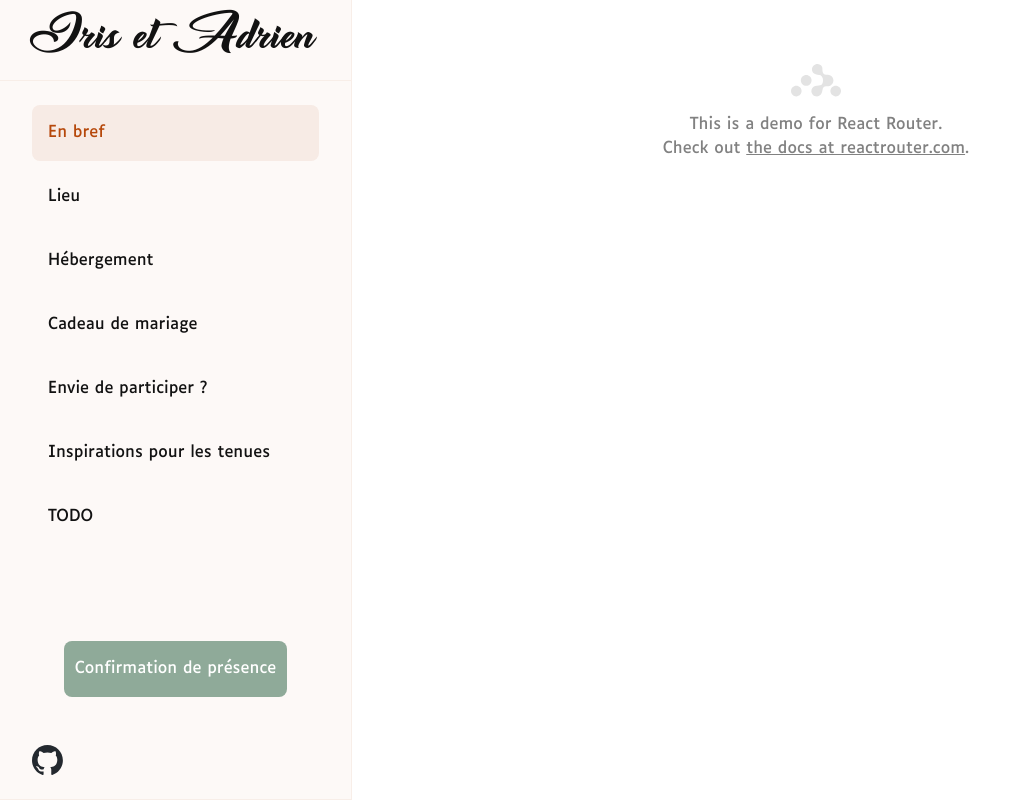
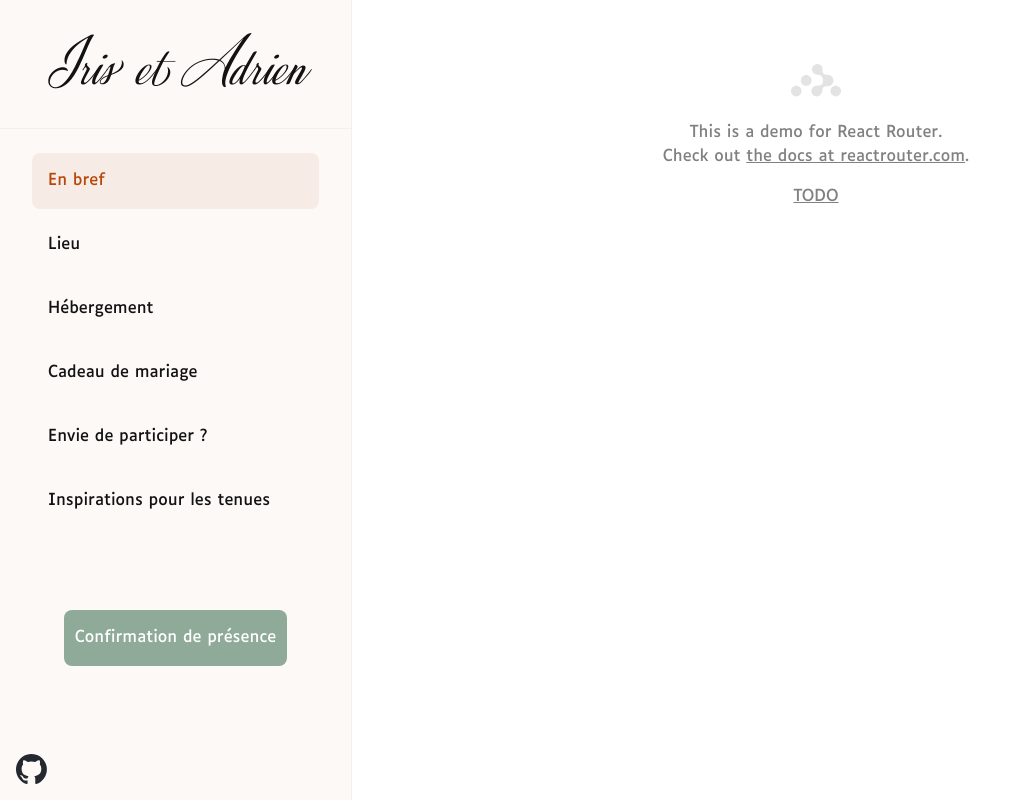
Before and after one commit to LSarribouette/mariage-iris-adrien, a React (Vite) app in the folder app/: page / in a window 1280 px wide. Shown: the whole page, without its empty margins (0-1032 px from the left). Built offline with nearby package versions, Linux system fonts and the light colour scheme.

Commit message:
add responsiveness in mobile-first design
- sidebar component and css
- toggle menu feature

```diff
--- a/app/src/index.css
+++ b/app/src/index.css
@@ -9,8 +9,8 @@
 }
 
 @font-face {
-  font-family: "Emotional-Rescue-Regular";
-  src: url(./fonts/EmotionalRescuePersonalUseRegular-PKY87.ttf);
+  font-family: "Wedding-Day";
+  src: url(./fonts/WeddingdayPersonalUseRegular-1Gvo0.ttf);
 }
 
 html {
@@ -47,115 +47,15 @@ body {
 
 #root {
   display: flex;
+  flex-direction: column;
   height: 100%;
   width: 100%;
 }
 
-#sidebar {
-  width: 22rem;
-  /* background-color: #f6e8e1; */
-  background-color: #fdf9f7;
-  border-right: solid 1px #f8eee8;
-  display: flex;
-  flex-direction: column;
-}
-
-#sidebar>* {
-  padding-left: 2rem;
-  padding-right: 2rem;
-}
-
-/* #sidebar h2 {
-  display: flex;
-  align-items: center;
-  margin: 0;
-  padding: 1rem 2rem;
-} */
-
-#sidebar>div {
-  display: flex;
-  align-items: center;
-  gap: 0.5rem;
-  padding-top: 1rem;
-  padding-bottom: 1rem;
-  border-bottom: 1px solid #f8eee8;
-}
-
-#sidebar #title {
-  font-size: xx-large;
-  font-family: Emotional-Rescue-Regular;
-}
-
-#sidebar nav {
-  flex: 1;
-  overflow: auto;
-  padding-top: 1rem;
-  display: flex;
-  flex-direction: column;
-  justify-content: space-between;
-}
-
-#sidebar nav a span {
-  float: right;
-  color: #eeb004;
-}
-
-#sidebar nav a.active span {
-  color: inherit;
-}
-
-i {
-  color: #818181;
-}
-
-#sidebar nav .active i {
-  color: inherit;
-}
-
-#sidebar ul {
-  padding: 0;
-  margin: 0;
-  list-style: none;
-}
-
-#sidebar li {
-  margin: 0.5rem 0;
-}
-
-#sidebar nav a,
-#sidebar #confirmation {
-  display: flex;
-  align-items: center;
-  justify-content: space-between;
-  overflow: hidden;
-
-  white-space: pre;
-  padding: 1rem;
-  border-radius: 8px;
-  color: inherit;
-  text-decoration: none;
-  gap: 1rem;
-}
-
-#sidebar nav a:hover {
-  background: #f8eee8;
-}
-
-#sidebar nav a.active {
-  background: #f7ebe5;
-  color: #b6480b;
-}
-
-#sidebar nav a.pending {
-  color: #b6480b;
-}
-
-#sidebar #confirmation {
-  background: #8faa99;
-  color: #ffffff;
-  justify-content: center;
-  padding: 1rem;
-  margin: 2rem;
+@media only screen and (min-width: 996px) {
+  #root {
+    flex-direction: row;
+  }
 }
 
 #detail {
--- a/app/src/routes/home.jsx
+++ b/app/src/routes/home.jsx
@@ -1,6 +1,9 @@
+import { NavLink } from "react-router-dom";
+
 export default function Home() {
-    return (
-      <p id="zero-state">
+  return (
+    <div id="zero-state">
+      <p>
         This is a demo for React Router.
         <br />
         Check out{" "}
@@ -9,5 +12,7 @@ export default function Home() {
         </a>
         .
       </p>
-    );
-  }
+      <NavLink to={`/todo`}>TODO</NavLink>
+    </div>
+  );
+}
--- a/app/src/routes/routes.jsx
+++ b/app/src/routes/routes.jsx
@@ -1,43 +1,12 @@
-import { NavLink, Outlet, useNavigation } from "react-router-dom";
+import { Outlet, useNavigation } from "react-router-dom";
+import Sidebar from "../sidebar/sidebar";
 
 export default function Root() {
-    const linkState = ({ isActive, isPending }) => isActive ? "active" : isPending ? "pending" : "";
     const navigation = useNavigation();
 
     return (
         <>
-            <div id="sidebar">
-                <div id="title">Iris et Adrien</div>
-                <nav>
-                    <div>
-                        <ul>
-                            <li>
-                                <NavLink to={`/`} className={linkState}>En bref</NavLink>
-                            </li>
-                            <li>
-                                <NavLink to={`/lieu`} className={linkState}>Lieu</NavLink>
-                            </li>
-                            <li>
-                                <NavLink to={`/hebergement`} className={linkState}>Hébergement</NavLink>
-                            </li>
-                            <li>
-                                <NavLink to={`/cadeau-mariage`} className={linkState}>Cadeau de mariage</NavLink>
-                            </li>
-                            <li>
-                                <NavLink to={`/participation`} className={linkState}>Envie de participer ?</NavLink>
-                            </li>
-                            <li>
-                                <NavLink to={`/inspirations-tenues`} className={linkState}>Inspirations pour les tenues</NavLink>
-                            </li>
-                            <li>
-                                <NavLink to={`/todo`} className={linkState}>TODO</NavLink>
-                            </li>
-                        </ul>
-                    </div>
-                    <NavLink to={`/confirmation-presence`} className={linkState} id="confirmation">Confirmation de présence</NavLink>
-                </nav>
-                <div id="logos"><a href="https://github.com/LSarribouette/mariage-iris-adrien"><img src="github-mark.svg" alt="Logo Github" height="30" /></a></div>
-            </div >
+            <Sidebar />
             <div id="detail" className={navigation.state === "loading" ? "loading" : ""}><Outlet /></div>
         </>
     );
--- a/app/src/routes/todo.jsx
+++ b/app/src/routes/todo.jsx
@@ -5,9 +5,13 @@ export default function Todo() {
             <ul>
                 <li>Choisir une police pour le titre : <a href="https://www.fontspace.com/category/wedding">exemples</a></li>
                 <li>Choisir une police pour le texte</li>
-                <li></li>
+                <li>Choisir un favicon</li>
             </ul>
             <h1>Questions</h1>
+            <ul>
+                <li>Sur mobile, quand on clique sur une page, est-ce qu'on ferme le menu ?</li>
+                <li>Sur mobile, est-ce qu'on veut que la bannière reste toujours visible ?</li>
+            </ul>
         </div>
     )
 }
--- /dev/null
+++ b/app/src/sidebar/sidebar.css
@@ -0,0 +1,136 @@
+#sidebar {
+    background-color: #fdf9f7;
+    border-right: solid 1px #f8eee8;
+}
+
+#sidebar #top-banner {
+    display: flex;
+    align-items: baseline !important;
+    font-size: 4rem;
+}
+
+@media only screen and (max-width: 400px) {
+    #sidebar #top-banner {
+        font-size: 3rem;
+    }
+}
+
+#sidebar #title {
+    font-family: Wedding-Day;
+    flex-grow: 2;
+    text-align: center;
+}
+
+#sidebar #burger-plus {
+    cursor: pointer;
+    margin: 0 1rem 0 2rem;
+    transform: rotate3d(0, 0, 1, 45deg);
+}
+
+#sidebar #burger-cross {
+    cursor: pointer;
+    font-size: 4rem;
+    margin: 0 1rem 0 2rem;
+}
+
+#sidebar>div {
+    display: flex;
+    align-items: center;
+    gap: 0.5rem;
+    padding-top: 1rem;
+    padding-bottom: 1rem;
+    border-bottom: 1px solid #f8eee8;
+}
+
+#sidebar .closed {
+    display: none;
+}
+
+#sidebar .open {
+    flex: 1;
+    overflow: auto;
+    padding-top: 1rem;
+    display: flex;
+    flex-direction: column;
+    justify-content: space-between;
+}
+
+#sidebar ul {
+    padding: 0 2rem;
+    margin: 0;
+    list-style: none;
+}
+
+#sidebar li {
+    margin: 0.5rem 0;
+}
+
+#sidebar nav a,
+#sidebar #confirmation {
+    display: flex;
+    align-items: center;
+    justify-content: space-between;
+    overflow: hidden;
+
+    white-space: pre;
+    padding: 1rem;
+    border-radius: 8px;
+    color: inherit;
+    text-decoration: none;
+    gap: 1rem;
+}
+
+#sidebar nav a.active {
+    background: #f7ebe5;
+    color: #b6480b;
+}
+
+#sidebar nav a.pending {
+    color: #b6480b;
+}
+
+#sidebar #confirmation {
+    background: #8faa99;
+    color: #ffffff;
+    justify-content: center;
+    padding: 1rem;
+    margin: 2rem 4rem;
+}
+
+#sidebar #logos a {
+    justify-content: center;
+}
+
+@media only screen and (min-width: 996px) {
+    #sidebar {
+        width: 22rem;
+        display: flex;
+        flex-direction: column;
+    }
+
+    #sidebar #burger-plus,
+    #sidebar #burger-cross {
+        display: none;
+    }
+
+    #sidebar #nav-displayed {
+        flex: 1;
+        overflow: auto;
+        padding-top: 1rem;
+        display: flex;
+        flex-direction: column;
+        justify-content: space-between;
+    }
+
+    #sidebar nav a:hover {
+        background: #f8eee8;
+    }
+
+    #sidebar #confirmation {
+        margin: 4rem;
+    }
+
+    #sidebar #logos a {
+        justify-content: flex-start;
+    }
+}
--- /dev/null
+++ b/app/src/sidebar/sidebar.jsx
@@ -0,0 +1,47 @@
+import { NavLink } from "react-router-dom";
+import './sidebar.css';
+import { useState } from "react";
+
+export default function Sidebar() {
+    const [isClosed, setIsClosed] = useState(true);
+    const toggleMenu = () => setIsClosed(!isClosed);
+
+    const linkState = ({ isActive, isPending }) => isActive ? "active" : isPending ? "pending" : "";
+
+    return (
+        <>
+            <div id="sidebar">
+                <div id="top-banner">
+                    <div onClick={toggleMenu} id={isClosed ? "burger-plus" : "burger-cross"}>✕</div>
+                    <div id="title">Iris et Adrien</div>
+                </div>
+                <nav className={isClosed ? "closed" : "open"} id="nav-displayed">
+                    <div>
+                        <ul>
+                            <li>
+                                <NavLink to={`/`} className={linkState}>En bref</NavLink>
+                            </li>
+                            <li>
+                                <NavLink to={`/lieu`} className={linkState}>Lieu</NavLink>
+                            </li>
+                            <li>
+                                <NavLink to={`/hebergement`} className={linkState}>Hébergement</NavLink>
+                            </li>
+                            <li>
+                                <NavLink to={`/cadeau-mariage`} className={linkState}>Cadeau de mariage</NavLink>
+                            </li>
+                            <li>
+                                <NavLink to={`/participation`} className={linkState}>Envie de participer ?</NavLink>
+                            </li>
+                            <li>
+                                <NavLink to={`/inspirations-tenues`} className={linkState}>Inspirations pour les tenues</NavLink>
+                            </li>
+                        </ul>
+                    </div>
+                    <NavLink to={`/confirmation-presence`} className={linkState} id="confirmation">Confirmation de présence</NavLink>
+                    <div id="logos"><a href="https://github.com/LSarribouette/mariage-iris-adrien"><img src="github-mark.svg" alt="Logo Github" height="30" /></a></div>
+                </nav>
+            </div >
+        </>
+    )
+}
```
Also changed, not shown: app/src/fonts/EmotionalRescuePersonalUseRegular-PKY87.ttf (deleted), app/src/fonts/WeddingdayPersonalUseRegular-1Gvo0.ttf (added).
